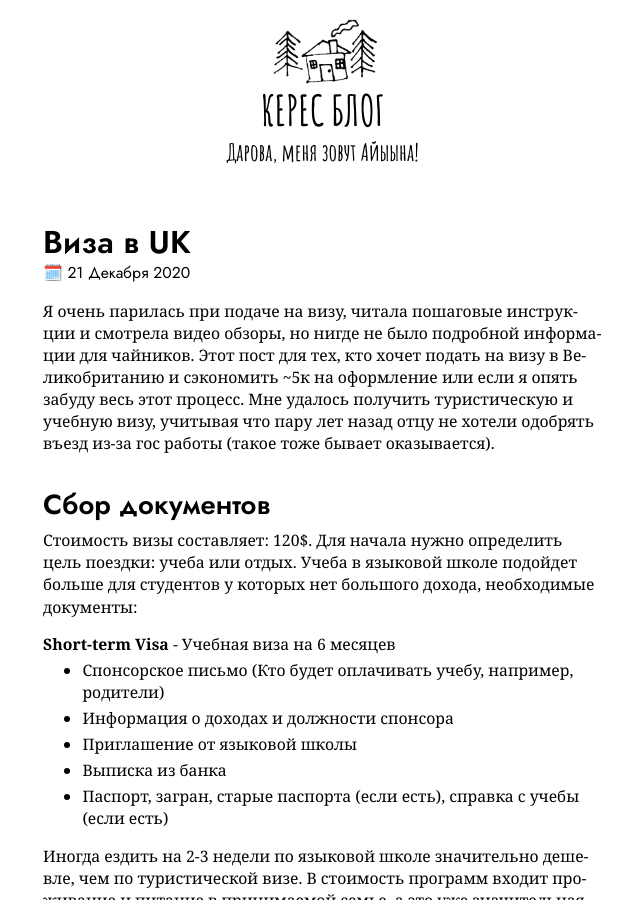
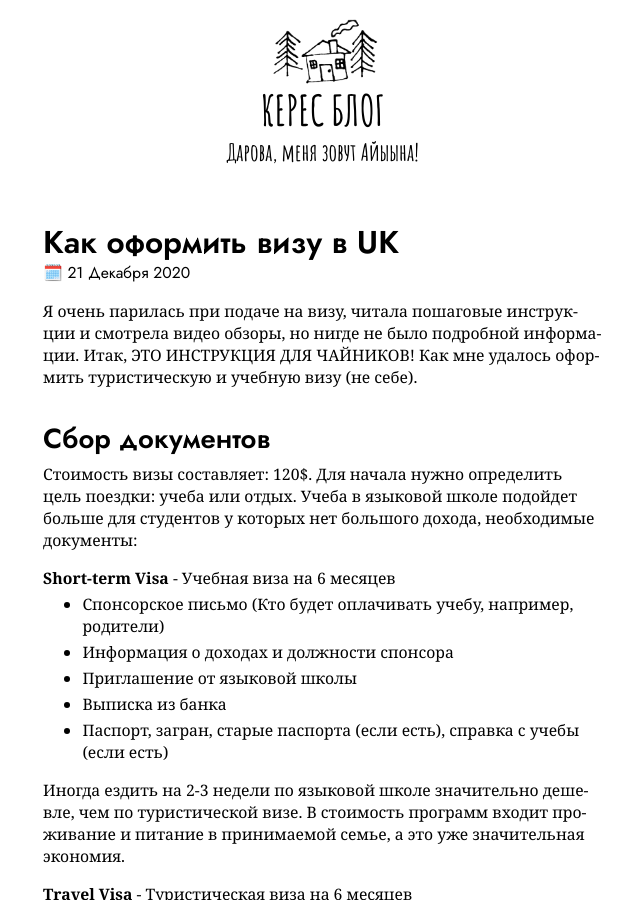
Before and after one commit to keresm/keresaina.github.io, a Jekyll site: the page built from _posts/2020-11-22-viza.md, in a window 1280 px wide and 900 px high. Shown: the whole window, without its empty margins (317-957 px from the left). Built offline with Jekyll 4.4.1, drawn with Linux system fonts in a browser that asks for light colours.

Commit message:
Update 2020-11-22-viza.md

```diff
--- a/_posts/2020-11-22-viza.md
+++ b/_posts/2020-11-22-viza.md
@@ -1,12 +1,10 @@
 ---
 layout: post
-title: "Виза в UK"
+title: "Как оформить визу в UK"
 date:   2020-12-21 21:41:13 +0900
 
 ---
-Я очень парилась при подаче на визу, читала пошаговые инструкции и смотрела видео обзоры, но нигде не было подробной информации для чайников.
-Этот пост для тех, кто хочет подать на визу в Великобританию и сэкономить ~5к на оформление или если я опять забуду весь этот процесс.
-Мне удалось получить туристическую и учебную визу, учитывая что пару лет назад отцу не хотели одобрять въезд из-за гос работы (такое тоже бывает оказывается).
+Я очень парилась при подаче на визу, читала пошаговые инструкции и смотрела видео обзоры, но нигде не было подробной информации. Итак, ЭТО ИНСТРУКЦИЯ ДЛЯ ЧАЙНИКОВ! Как мне удалось оформить туристическую и учебную визу (не себе).
 
 ## Сбор документов
 
@@ -31,7 +29,7 @@ date:   2020-12-21 21:41:13 +0900
 - Справка о недвижимости, свидетельство о браке (если есть)
 
 <figure>
-  <img src="{{ site.url }}/assets/images/3.jpg" data-action="zoom" />
+  <img src="{{ site.url }}/assets/images/1.jpg" data-action="zoom" />
 </figure>
 
 
```
